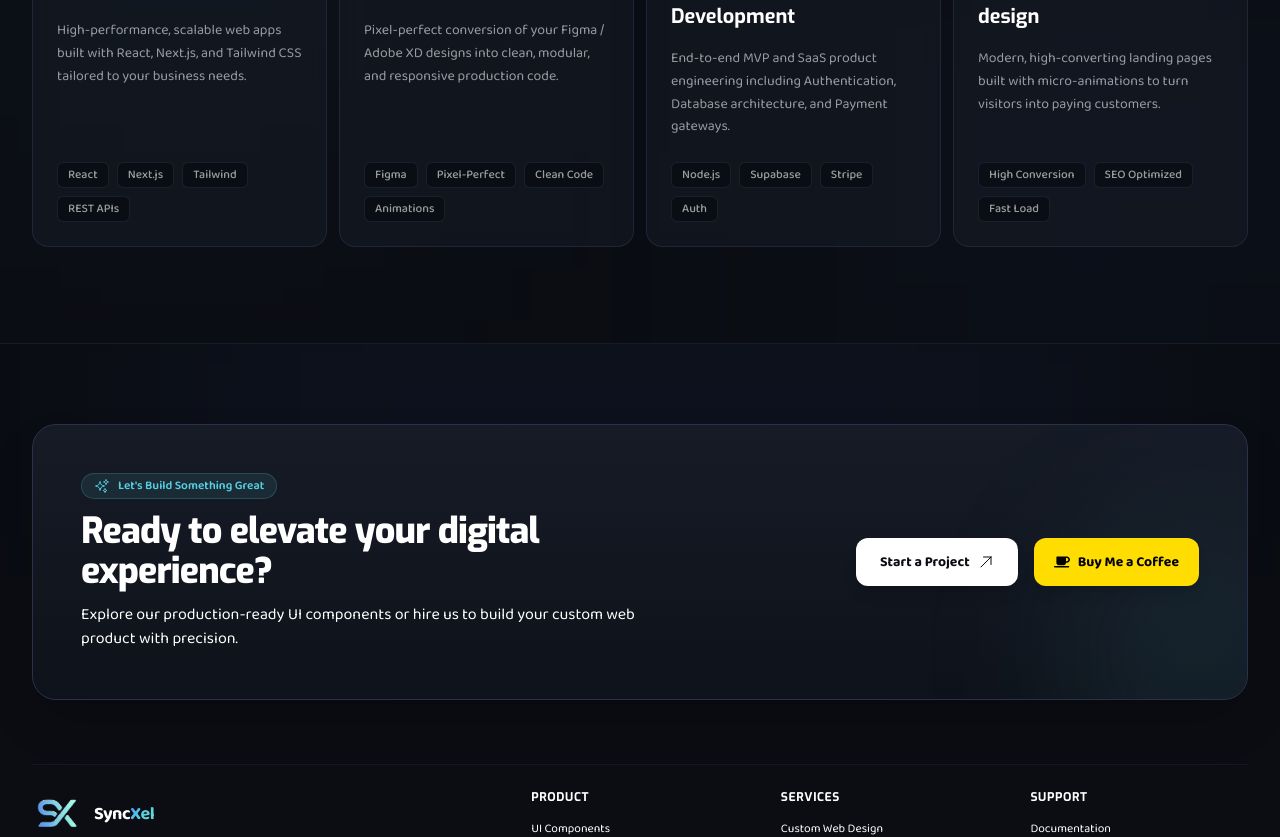
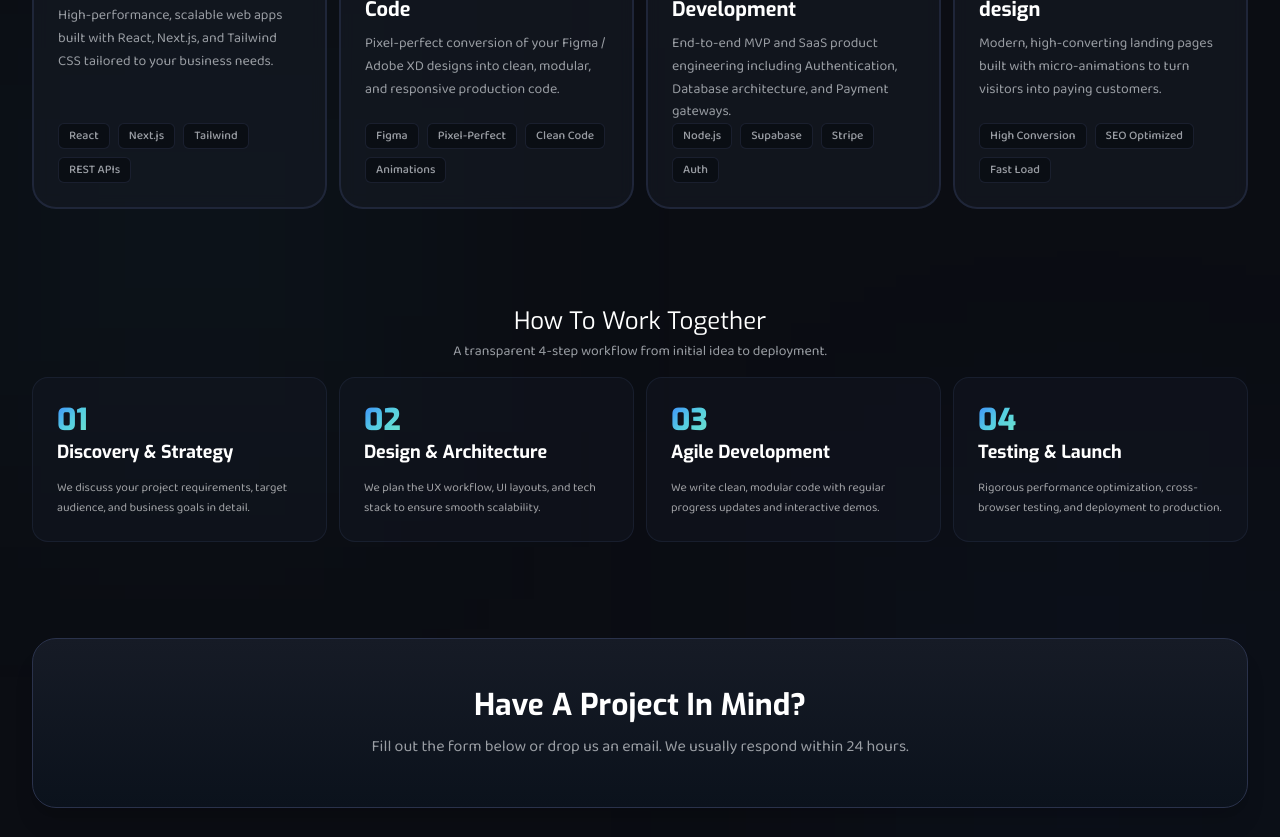
Before and after one commit to lakshan-beast/SyncXel, a React (Vite) app: page / in a window 1280 px wide. Shown: the part 520-1357 px from the top of the page. Built offline with nearby package versions, Linux system fonts and the light colour scheme.

Commit message:
add contact form and how to works part

```diff
--- a/src/components/Services.jsx
+++ b/src/components/Services.jsx
@@ -226,7 +226,7 @@ export default function Services() {
           </div>
 
           <h2 className="text-3xl sm:text-5xl font-extrabold text-white font-exo tracking-tight">
-            Turn your web ideas into{" "}
+            Turn Your Web Ideas Into{" "}
             <span className="text-transparent bg-clip-text bg-syncxel-gradient">
               Production Reality
             </span>
@@ -242,9 +242,9 @@ export default function Services() {
         <div className="grid grid-cols-1 md:grid-cols-4 gap-2 md:gap-3">
           {services.map((item, index) => (
             <div
-              className="group relative p-6 rounded-2xl bg-syncxel-card/60 border border-syncxel-border/60 hover:border-syncxel-cyan/40 transition-all duration-300 backdrop-blur-sm flex flex-col justify-between"
+              className="group relative p-6 rounded-3xl bg-syncxel-card/60 border-2 border-syncxel-border/60 hover:border-syncxel-cyan/40 transition-all duration-300 backdrop-blur-sm flex flex-col justify-between"
               key={index}>
-              <div className="space-y-4">
+              <div className="space-y-2">
                 <div className="w-12 h-12 rounded-xl bg-syncxel-dark border border-syncxel-border flex items-center justify-center group-hover:scale-110 transition-transform duration-300">
                   {item.icon}
                 </div>
@@ -256,7 +256,7 @@ export default function Services() {
                 </p>
               </div>
 
-              <div className="flex flex-wrap gap-2 pt-6">
+              <div className="flex flex-wrap gap-2 pt-0">
                 {item.tags.map((tag, tIndx) => (
                   <span
                     key={tIndx}
@@ -268,6 +268,51 @@ export default function Services() {
             </div>
           ))}
         </div>
+
+        {/* 2. the 4-step process */}
+        <div className="space-y-4">
+          <div className="text-center space-y-1">
+            <h3 className="text-2xl sm:text-3xlfont-bold text-white font-heading">
+              How To Work Together
+            </h3>
+            <p className="text-syncxel-text-muted text-sm">
+              A transparent 4-step workflow from initial idea to deployment.
+            </p>
+          </div>
+
+          <div className="grid grid-cols-1 sm:grid-cols-2 lg:grid-cols-4 gap-3">
+            {steps.map((step, idx) => (
+              <div
+                key={idx}
+                className="relative p-6 rounded-2xl bg-syncxel-card/40 border border-syncxel-border/40 hover:border-syncxel-border transition-colors space-y-3">
+                <span className="text-3xl font-extrabold text-transparent bg-clip-text bg-syncxel-gradient font-exo ">
+                  {step.number}
+                </span>
+                <h4 className="text-lg font-bold text-white font-exo">
+                  {step.title}
+                </h4>
+                <p className="text-xs text-white/60 leading-relaxed">
+                  {step.desc}
+                </p>
+              </div>
+            ))}
+          </div>
+        </div>
+
+        {/* 3. contact form / inquary box */}
+        <div className="relative rounded-3xl bg-linear-to-b from-syncxel-card to-[#0b121c] border border-syncxel-border p-8 md:p-12 shadow-xl">
+          <div className="mx-auto max-w-3xl space-y-8">
+            <div className="text-center space-y-3">
+              <h3 className="text-2xl sm:text-3xl font-bold text-white font-stretch-extra-condensed">
+                Have A Project In Mind?
+              </h3>
+              <p className="text sm text-syncxel-text-muted">
+                Fill out the form below or drop us an email. We usually respond
+                within 24 hours.
+              </p>
+            </div>
+          </div>
+        </div>
       </div>
     </section>
   );
```
